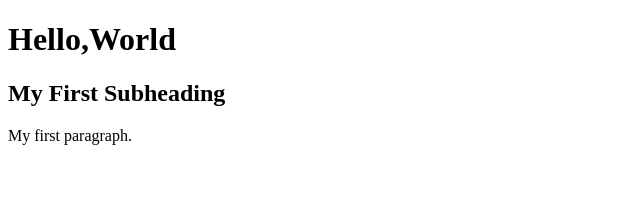
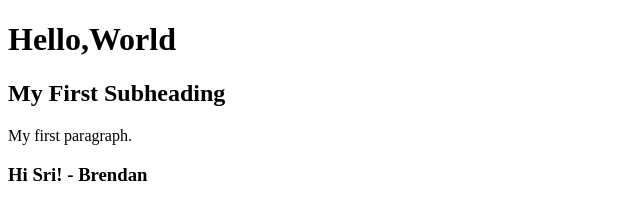
Before and after one commit to srikbe/sri-simple-website, a plain HTML site: page index.html in a window 1280 px wide. Shown: the whole page, without its empty margins (0-640 px from the left). Drawn offline with Linux system fonts and the light colour scheme.

Commit message:
add endorsement to bottom

```diff
--- a/index.html
+++ b/index.html
@@ -7,5 +7,7 @@
 
 <p>My first paragraph.</p>
 
+<h3>Hi Sri! - Brendan</h3>
+
 </body>
 </html>
```
